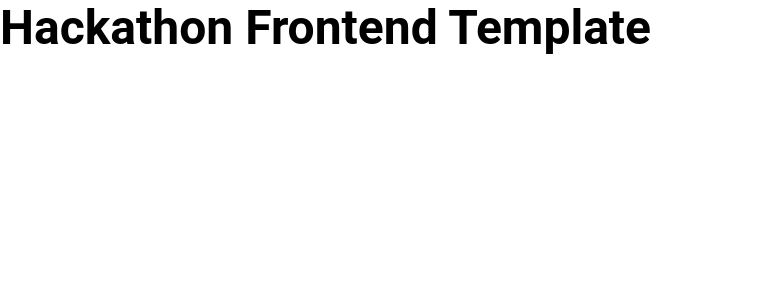
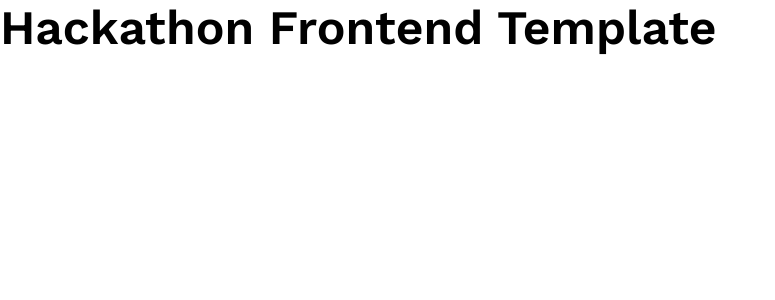
Before and after one commit to Clan-Codeprano-INT20H-26/iwk-frontend, a React (Vite) app: page / in a window 1280 px wide. Shown: the top 300 px of the page, without its empty margins (0-775 px from the left). Built offline with nearby package versions, Linux system fonts and the light colour scheme.

Commit message:
:lipstick: Changed fonts + colors

```diff
--- a/index.html
+++ b/index.html
@@ -1,10 +1,14 @@
-<!DOCTYPE html>
+<!doctype html>
 <html lang="en">
   <head>
     <meta charset="UTF-8" />
     <link rel="icon" type="image/svg+xml" href="/vite.svg" />
+    <link
+      href="https://fonts.googleapis.com/css2?family=Work+Sans:wght@300;400;500;600;700&display=swap"
+      rel="stylesheet"
+    />
     <meta name="viewport" content="width=device-width, initial-scale=1.0" />
-    <title>Hackathon Frontend Template</title>
+    <title>IWK</title>
   </head>
   <body>
     <div id="root"></div>
--- a/src/styles/palette.ts
+++ b/src/styles/palette.ts
@@ -1,16 +1,16 @@
 export const defaultPalette = {
   primary: {
-    main: '#4F46E5', // Indigo 600
-    dark: '#3730A3', // Indigo 800
-    light: '#A5B4FC', // Indigo 300
+    main: '#4F46E5',
+    dark: '#3730A3',
+    light: '#A5B4FC',
     outlineBorder: '#6366F1',
     contrastText: '#FFFFFF',
   },
   secondary: {
-    main: '#0F172A', // Slate 900
-    dark: '#020617',
-    light: '#334155',
-    contrastText: '#FFFFFF',
+    main: '#FAFBFF',
+    dark: '#F5F7FF',
+    light: '#FFFFFF',
+    contrastText: '#0F172A',
   },
   common: {
     white: '#FFFFFF',
--- a/src/styles/typography.ts
+++ b/src/styles/typography.ts
@@ -1,7 +1,7 @@
 import type { TypographyVariantsOptions } from '@mui/material/styles';
 
 export const defaultTypography: TypographyVariantsOptions = {
-  fontFamily: 'Roboto',
+  fontFamily: '"Work Sans", "Helvetica", "Arial", sans-serif',
   h1: {
     fontSize: 96,
     fontWeight: 600,
```
